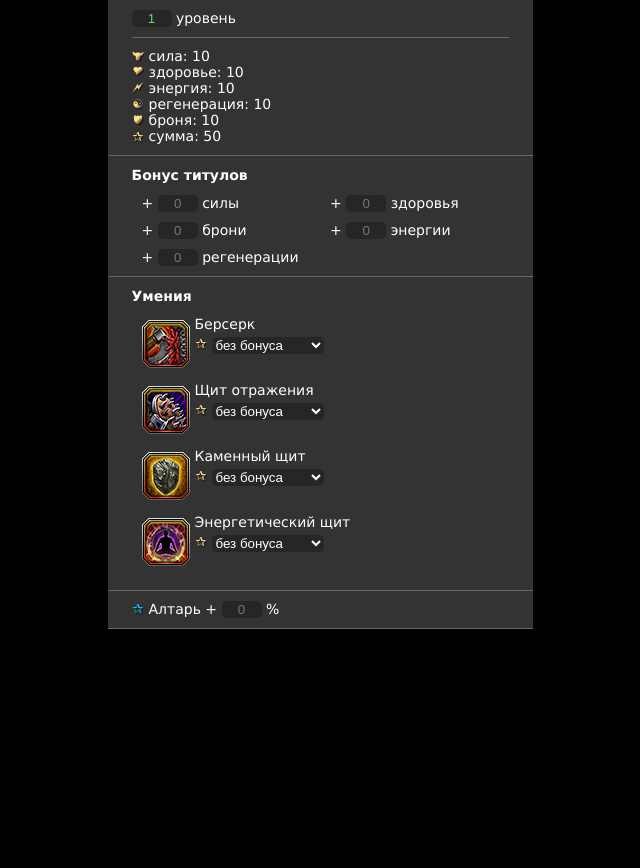
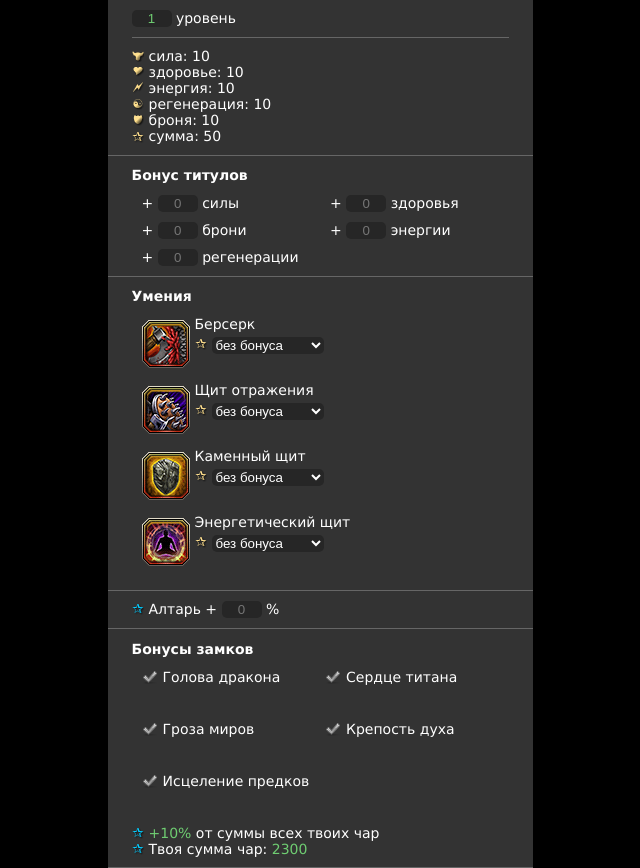
Before and after one commit to SleekHarpy/barbars-calc, a React (Create React App) app: page / in a window 1280 px wide. Shown: the whole page, without its empty margins (320-960 px from the left). Before the commit the page ends 800 px from the top, so only its background shows below. Built offline with nearby package versions, Linux system fonts and the light colour scheme; the HTML template or start-up script is replaced by a standard one.

Commit message:
adds castle bonuses

```diff
--- a/src/App.jsx
+++ b/src/App.jsx
@@ -6,6 +6,7 @@ import TitleBonus from "./components/titleBonus/TitleBonus";
 import Abilities from "./components/abilities/Abilities";
 import appStore from "./store/appStore";
 import Altar from "./components/altar/altar";
+import Castles from "./components/castles/castles";
 
 function App() {
     const store = appStore;
@@ -16,6 +17,7 @@ function App() {
             <TitleBonus store={store} />
             <Abilities store={store} />
             <Altar store={store} />
+            <Castles store={store} />
         </Container>
     );
 }
--- /dev/null
+++ b/src/components/castles/castle/castle.jsx
@@ -0,0 +1,30 @@
+import styles from './castle.module.scss';
+import {useState} from "react";
+import {observer} from "mobx-react-lite";
+
+
+function Castle({store, castle}) {
+    const [isActive, setActive] = useState(false);
+
+    const handleChangeCheckbox = (evt) => {
+        const bonus = evt.target.dataset.bonus;
+        const checked = evt.target.checked;
+
+        setActive(checked);
+        store.updateCastle(bonus, checked);
+    }
+
+    return (
+        <li className={styles.item}>
+            <input className={`${styles.checkbox} visually-hidden`} onChange={handleChangeCheckbox} data-bonus={castle.bonus} type="checkbox" id={`castle-${castle.id}`}/>
+            <label className={styles.label} htmlFor={`castle-${castle.id}`}>{castle.name}</label>
+            { isActive &&
+                <p className={styles.bonusWrap}>
+                    <span className={styles.bonus}>бонус:</span> <span className={styles.bonusValue}>+{store.castleBonuses[castle.bonus]}</span> {castle.bonusLabel}
+                </p>
+            }
+        </li>
+    );
+}
+
+export default observer(Castle);
--- /dev/null
+++ b/src/components/castles/castle/castle.module.scss
@@ -0,0 +1,34 @@
+@import "src/assets/styles/variables";
+
+.item {
+  min-height: 42px;
+}
+
+.label {
+  padding-left: 21px;
+
+  background-image: url("../../../assets/images/icon-unchecked.png");
+  background-repeat: no-repeat;
+  background-position: center left;
+
+  cursor: pointer;
+}
+
+.checkbox:checked ~ label {
+  background-image: url("../../../assets/images/icon-checked.png");
+}
+
+.bonusWrap {
+  margin: 0;
+  padding-left: 21px;
+
+  font-size: 12px;
+}
+
+.bonus {
+  color: $color-bonus;
+}
+
+.bonusValue {
+  color: $color-value;
+}
--- /dev/null
+++ b/src/components/castles/castles.jsx
@@ -0,0 +1,54 @@
+import styles from './castles.module.scss';
+import {observer} from "mobx-react-lite";
+import Castle from "./castle/castle";
+
+
+const castles = [
+    {
+        id: 0,
+        name: `Голова дракона`,
+        bonus: `strength`,
+        bonusLabel: `силы`,
+    },
+    {
+        id: 1,
+        name: `Сердце титана`,
+        bonus: `health`,
+        bonusLabel: `здоровья`,
+    },
+    {
+        id: 2,
+        name: `Гроза миров`,
+        bonus: `energy`,
+        bonusLabel: `энергии`,
+    },
+    {
+        id: 3,
+        name: `Крепость духа`,
+        bonus: `shield`,
+        bonusLabel: `брони`,
+    },
+    {
+        id: 4,
+        name: `Исцеление предков`,
+        bonus: `regeneration`,
+        bonusLabel: `регенерации`,
+    },
+];
+
+function Castles({store}) {
+    return (
+        <section className={styles.castles}>
+            <h2 className={styles.title}>Бонусы замков</h2>
+            <ul className={styles.list}>
+                { castles.map((castle) => (
+                    <Castle store={store} castle={castle} key={castle.id} />
+                )) }
+            </ul>
+            <p className={styles.text}><span className={styles.bonusValue}>+10%</span> от суммы всех твоих чар</p>
+            <p className={styles.text}>Твоя сумма чар: <span className={styles.bonusValue}>{store.enchantmentSum}</span></p>
+        </section>
+    );
+}
+
+export default observer(Castles);
--- /dev/null
+++ b/src/components/castles/castles.module.scss
@@ -0,0 +1,62 @@
+@import "src/assets/styles/variables";
+@import "src/assets/styles/mixins";
+
+.castles {
+  @include divider;
+
+  padding: 0 24px;
+  padding-bottom: 10px;
+}
+
+.title {
+  font-size: 14px;
+}
+
+.list {
+  @include listReset;
+
+  margin-bottom: 10px;
+  padding-left: 10px;
+
+  display: grid;
+  grid-template-columns: 1fr 1fr;
+  row-gap: 10px;
+}
+
+.label {
+  padding-left: 21px;
+
+  background-image: url("../../assets/images/icon-unchecked.png");
+  background-repeat: no-repeat;
+  background-position: center left;
+
+  cursor: pointer;
+}
+
+.checkbox:checked ~ label {
+  background-image: url("../../assets/images/icon-checked.png");
+}
+
+.bonusWrap {
+  margin: 0;
+  padding-left: 21px;
+
+  font-size: 12px;
+}
+
+.bonus {
+  color: $color-bonus;
+}
+
+.bonusValue {
+  color: $color-value;
+}
+
+.text {
+  margin: 0;
+  padding-left: 17px;
+
+  background-image: url("../../assets/images/quality/star-blue.png");
+  background-repeat: no-repeat;
+  background-position: center left;
+}
--- a/src/components/heroCharacteristics/HeroCharacteristics.jsx
+++ b/src/components/heroCharacteristics/HeroCharacteristics.jsx
@@ -18,6 +18,7 @@ function HeroCharacteristics({store}) {
     const titleBonuses = store.titleBonuses;
     const abilities = store.abilities;
     const altar = store.altar;
+    const castles = store.castleBonuses;
 
     useEffect(() => {
         const totalSum = strength + health + energy + regeneration + shield;
@@ -41,13 +42,25 @@ function HeroCharacteristics({store}) {
 
     const countSum = () => {
         const levelBonus = LEVEL_BONUS * level;
-        const sumAltar = (levelBonus / 100 * altar) + levelBonus;
 
-        const sumStrength = sumAltar + titleBonuses.strength + abilities.strength;
-        const sumHealth = sumAltar + titleBonuses.health + abilities.health;
-        const sumEnergy = sumAltar + titleBonuses.energy + abilities.energy;
-        const sumRegeneration = sumAltar + titleBonuses.regeneration;
-        const sumShield = sumAltar + titleBonuses.shield + abilities.shield;
+        const castleStrength = levelBonus + castles.strength;
+        const castleHealth = levelBonus + castles.health;
+        const castleEnergy = levelBonus + castles.energy;
+        const castleRegeneration = levelBonus + castles.regeneration;
+        const castleShield = levelBonus + castles.shield;
+
+        const sumAltarStrength = (castleStrength / 100 * altar) + castleStrength;
+        const sumAltarHealth = (castleHealth / 100 * altar) + castleHealth;
+        const sumAltarEnergy = (castleEnergy / 100 * altar) + castleEnergy;
+        const sumAltarRegeneration = (castleRegeneration / 100 * altar) + castleRegeneration;
+        const sumAltarShield = (castleShield / 100 * altar) + castleShield;
+
+
+        const sumStrength = sumAltarStrength + titleBonuses.strength + abilities.strength;
+        const sumHealth = sumAltarHealth + titleBonuses.health + abilities.health;
+        const sumEnergy = sumAltarEnergy + titleBonuses.energy + abilities.energy;
+        const sumRegeneration = sumAltarRegeneration + titleBonuses.regeneration;
+        const sumShield = sumAltarShield + titleBonuses.shield + abilities.shield;
 
         setStrength(sumStrength);
         setHealth(sumHealth);
--- a/src/index.css
+++ b/src/index.css
@@ -26,3 +26,16 @@ input[type=number]::-webkit-outer-spin-button {
   appearance: none;
   margin: 0;
 }
+
+.visually-hidden {
+  position: absolute;
+  width: 1px;
+  height: 1px;
+  margin: -1px;
+  border: 0;
+  padding: 0;
+  white-space: nowrap;
+  clip-path: inset(100%);
+  clip: rect(0 0 0 0);
+  overflow: hidden
+}
--- a/src/store/appStore.js
+++ b/src/store/appStore.js
@@ -12,15 +12,20 @@ class AppStore{
     titleBonuses = {...initialState};
     abilities = {...initialState};
     altar = 0;
+    castleBonuses = {...initialState};
+    enchantmentSum = 2300;
 
     constructor() {
         makeObservable(this, {
             titleBonuses: observable,
             abilities: observable,
             altar: observable,
+            castleBonuses: observable,
+            enchantmentSum: observable,
             updateBonuses: action,
             updateAbilities: action,
             updateAltar: action,
+            updateCastle: action,
         });
     };
 
@@ -35,6 +40,14 @@ class AppStore{
     updateAltar(value) {
         this.altar = value;
     };
+
+    updateCastle(bonus, isActive) {
+        if (isActive) {
+            this.castleBonuses[bonus] = this.enchantmentSum * 0.10;
+        } else if (!isActive) {
+            this.castleBonuses[bonus] = 0;
+        }
+    }
 }
 
 const appStore = new AppStore();
```
Also changed, not shown: src/assets/images/icon-checked.png (added), src/assets/images/icon-unchecked.png (added).
